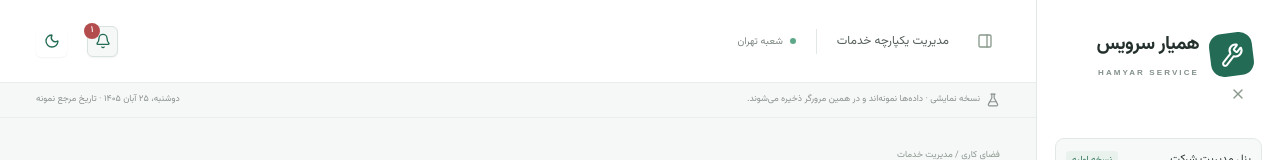
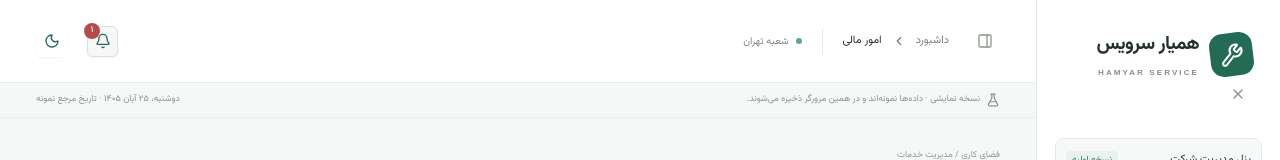
Before and after one commit to nafasebra/appliance-service-dashboard, a React (Vite) app: page /finance in a window 1280 px wide. Shown: the top 160 px of the page. Built offline with nearby package versions, Linux system fonts and the light colour scheme.

Commit message:
ui: use shadcn breadcrumb

```diff
--- a/src/app/dashboard-layout.tsx
+++ b/src/app/dashboard-layout.tsx
@@ -1,5 +1,5 @@
 import { useState } from 'react';
-import { Link, Outlet } from '@tanstack/react-router';
+import { Link, Outlet, useRouterState } from '@tanstack/react-router';
 import {
   Wrench,
   Bell,
@@ -48,6 +48,14 @@ import {
   AlertDialogTrigger,
 } from '@/shared/ui/alert-dialog';
 import { navigation } from '@/app/const';
+import {
+  Breadcrumb,
+  BreadcrumbItem,
+  BreadcrumbLink,
+  BreadcrumbList,
+  BreadcrumbPage,
+  BreadcrumbSeparator,
+} from '@/shared/ui/breadcrumb';
 
 export function DashboardLayout() {
   return (
@@ -62,6 +70,8 @@ function DashboardShell() {
   const { jobs, storageError, resetDemo } = useDemo();
   const { theme, toggleTheme } = useTheme();
   const { closeSidebar, closeSidebarOnMobile } = useDashboardSidebar();
+  const pathname = useRouterState({ select: (state) => state.location.pathname });
+  const currentPage = navigation.find((item) => item.to === pathname)?.label ?? 'داشبورد';
   return (
     <>
       <a
@@ -185,9 +195,27 @@ function DashboardShell() {
               aria-controls="dashboard-sidebar"
               className="grid h-[31px] w-[31px] shrink-0 place-items-center rounded-[6px] border border-transparent bg-transparent text-[#89998c] hover:border-[#e3ebe1] hover:bg-[#f0f5ef] dark:hover:border-[#35483f] dark:hover:bg-[#1c2a24]"
             />
-            <span className="text-[12px] text-[#555f59] max-[761px]:text-[10px]">
-              مدیریت یکپارچه خدمات
-            </span>
+            <Breadcrumb>
+              <BreadcrumbList className="text-[11px] max-[761px]:text-[10px]">
+                {pathname === '/' ? (
+                  <BreadcrumbItem>
+                    <BreadcrumbPage>داشبورد</BreadcrumbPage>
+                  </BreadcrumbItem>
+                ) : (
+                  <>
+                    <BreadcrumbItem className="max-[480px]:hidden">
+                      <BreadcrumbLink asChild>
+                        <Link to="/">داشبورد</Link>
+                      </BreadcrumbLink>
+                    </BreadcrumbItem>
+                    <BreadcrumbSeparator className="max-[480px]:hidden" />
+                    <BreadcrumbItem>
+                      <BreadcrumbPage>{currentPage}</BreadcrumbPage>
+                    </BreadcrumbItem>
+                  </>
+                )}
+              </BreadcrumbList>
+            </Breadcrumb>
             <span className="h-[25px] w-[1px] bg-border" />
             <span className="flex items-center gap-[7px] text-[#7c867f] text-[10px] [&_i]:inline-block [&_i]:h-[6px] [&_i]:w-[6px] [&_i]:rounded-full [&_i]:bg-[#5ea88a] max-[1201px]:hidden">
               <i />
--- /dev/null
+++ b/src/shared/ui/breadcrumb.tsx
@@ -0,0 +1,98 @@
+import * as React from 'react';
+import { ChevronRight, MoreHorizontal } from 'lucide-react';
+import { Slot } from 'radix-ui';
+import { cn } from '@/shared/lib/utils';
+
+function Breadcrumb(props: React.ComponentProps<'nav'>) {
+  return <nav aria-label="مسیر صفحه" data-slot="breadcrumb" {...props} />;
+}
+
+function BreadcrumbList({ className, ...props }: React.ComponentProps<'ol'>) {
+  return (
+    <ol
+      data-slot="breadcrumb-list"
+      className={cn(
+        'flex flex-wrap items-center gap-1.5 text-sm break-words text-muted-foreground sm:gap-2.5',
+        className,
+      )}
+      {...props}
+    />
+  );
+}
+
+function BreadcrumbItem({ className, ...props }: React.ComponentProps<'li'>) {
+  return (
+    <li
+      data-slot="breadcrumb-item"
+      className={cn('inline-flex items-center gap-1.5', className)}
+      {...props}
+    />
+  );
+}
+
+function BreadcrumbLink({
+  asChild = false,
+  className,
+  ...props
+}: React.ComponentProps<'a'> & { asChild?: boolean }) {
+  const Comp = asChild ? Slot.Root : 'a';
+  return (
+    <Comp
+      data-slot="breadcrumb-link"
+      className={cn('transition-colors hover:text-foreground', className)}
+      {...props}
+    />
+  );
+}
+
+function BreadcrumbPage({ className, ...props }: React.ComponentProps<'span'>) {
+  return (
+    <span
+      data-slot="breadcrumb-page"
+      role="link"
+      aria-disabled="true"
+      aria-current="page"
+      className={cn('font-normal text-foreground', className)}
+      {...props}
+    />
+  );
+}
+
+function BreadcrumbSeparator({ children, className, ...props }: React.ComponentProps<'li'>) {
+  return (
+    <li
+      data-slot="breadcrumb-separator"
+      role="presentation"
+      aria-hidden="true"
+      className={cn('[&>svg]:size-3.5', className)}
+      {...props}
+    >
+      {children ?? <ChevronRight className="rtl:rotate-180" />}
+    </li>
+  );
+}
+
+function BreadcrumbEllipsis({ className, ...props }: React.ComponentProps<'span'>) {
+  return (
+    <span
+      data-slot="breadcrumb-ellipsis"
+      role="presentation"
+      aria-hidden="true"
+      className={cn('flex size-9 items-center justify-center', className)}
+      {...props}
+    >
+      <MoreHorizontal className="size-4" />
+      <span className="sr-only">موارد بیشتر</span>
+    </span>
+  );
+}
+
+export {
+  Breadcrumb,
+  BreadcrumbEllipsis,
+  BreadcrumbItem,
+  BreadcrumbLink,
+  BreadcrumbList,
+  BreadcrumbPage,
+  BreadcrumbSeparator,
+};
```
